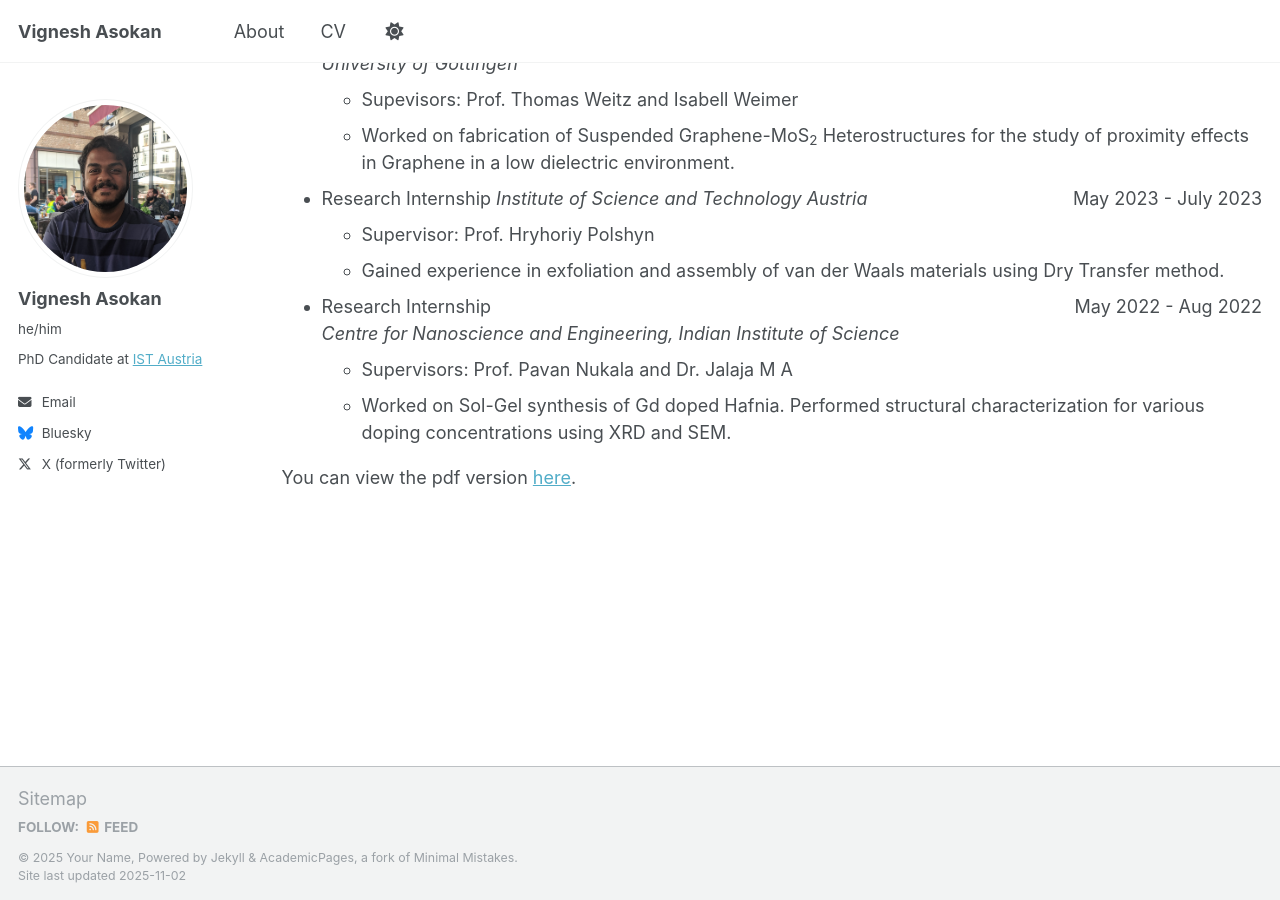
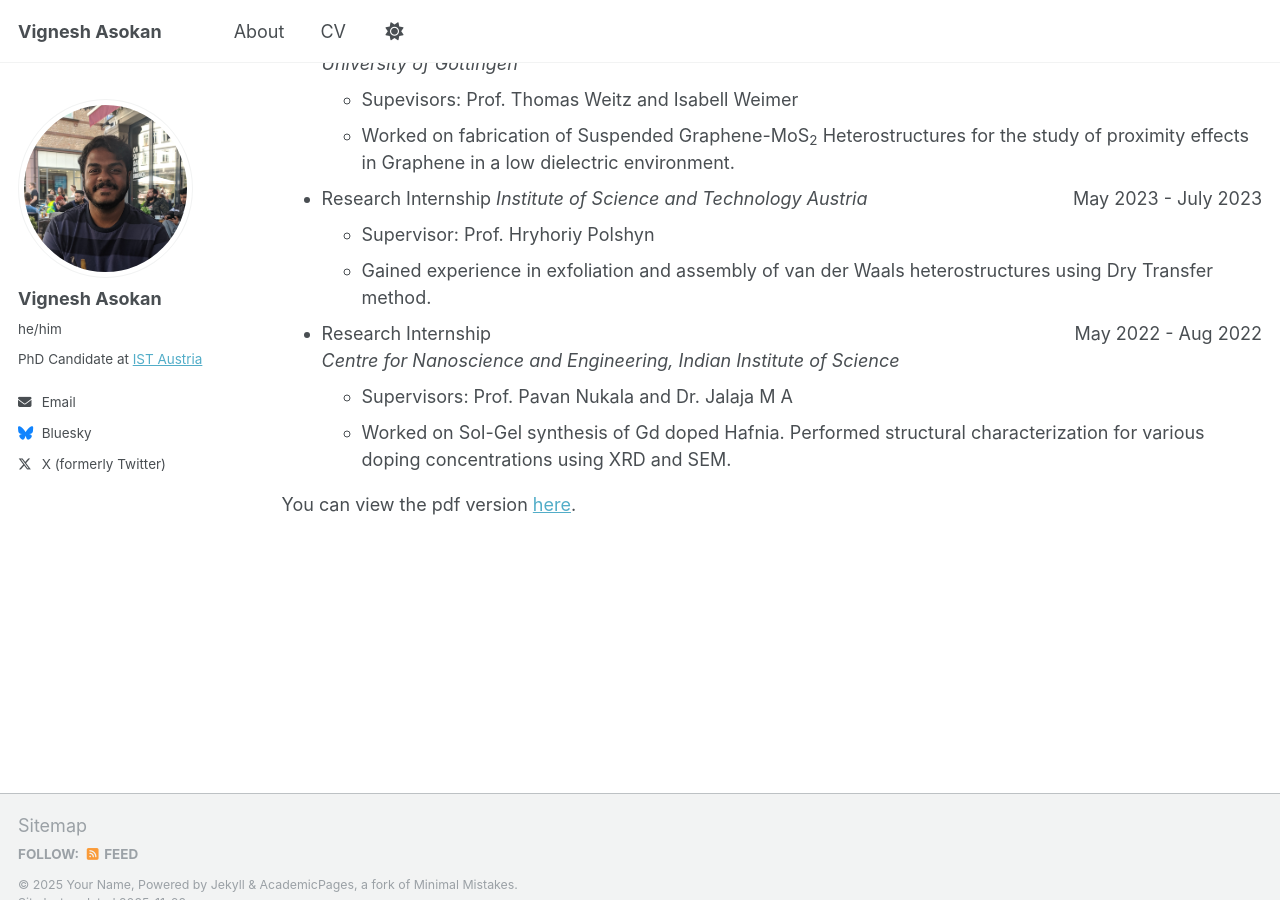
Before and after one commit to vigneshasokan31/vigneshasokan31.github.io, a Jekyll site: the page built from _pages/cv.md, in a window 1280 px wide and 900 px high, scrolled down 572 px. Built offline with Jekyll 4.4.1, drawn with Linux system fonts in a browser that asks for light colours; a script that is not in the unit is left out.

Commit message:
update cv

```diff
--- a/_pages/cv.md
+++ b/_pages/cv.md
@@ -33,7 +33,7 @@ Research Experience
 * Research Internship <span style="float: right;">May 2023 - July 2023</span>
   _Institute of Science and Technology Austria_
   * Supervisor: Prof. Hryhoriy Polshyn
-  * Gained experience in exfoliation and assembly of van der Waals materials using Dry Transfer method.
+  * Gained experience in exfoliation and assembly of van der Waals heterostructures using Dry Transfer method.
 
 * Research Internship <span style="float: right;">May 2022 - Aug 2022</span>
   _Centre for Nanoscience and Engineering, Indian Institute of Science_
```
